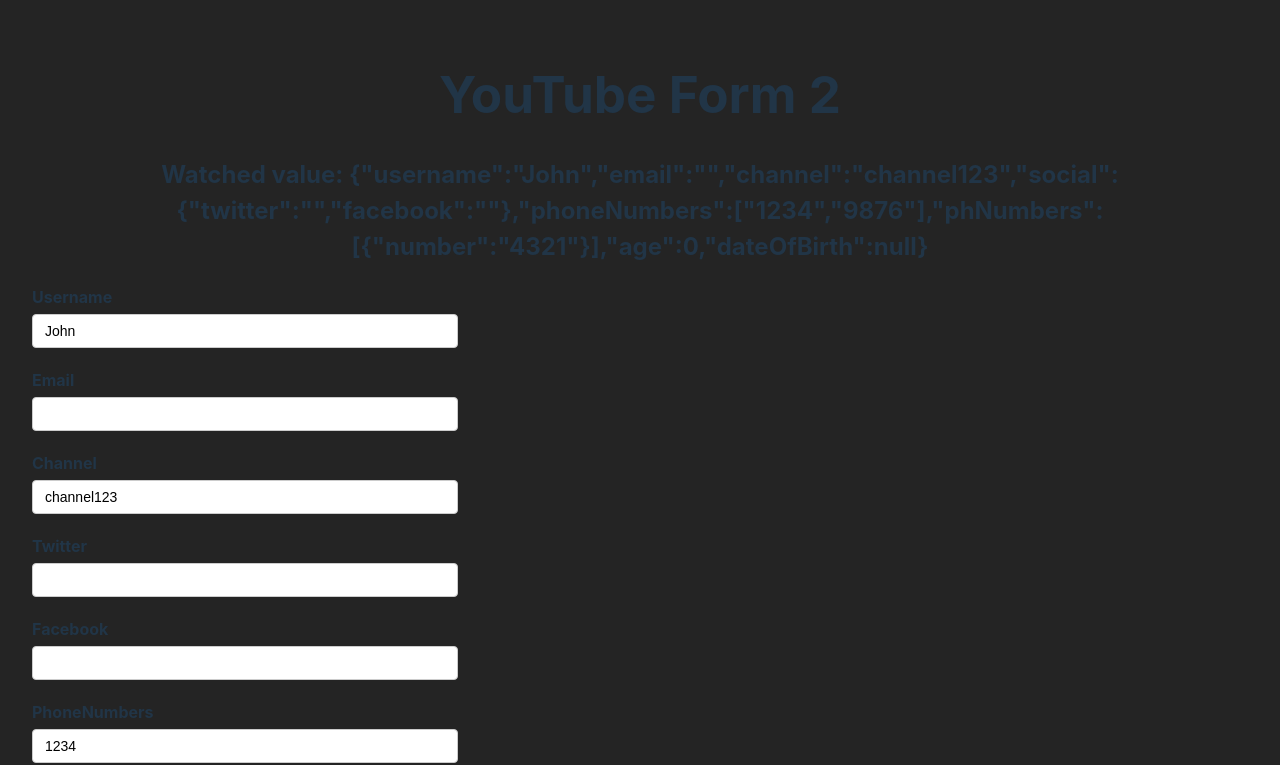
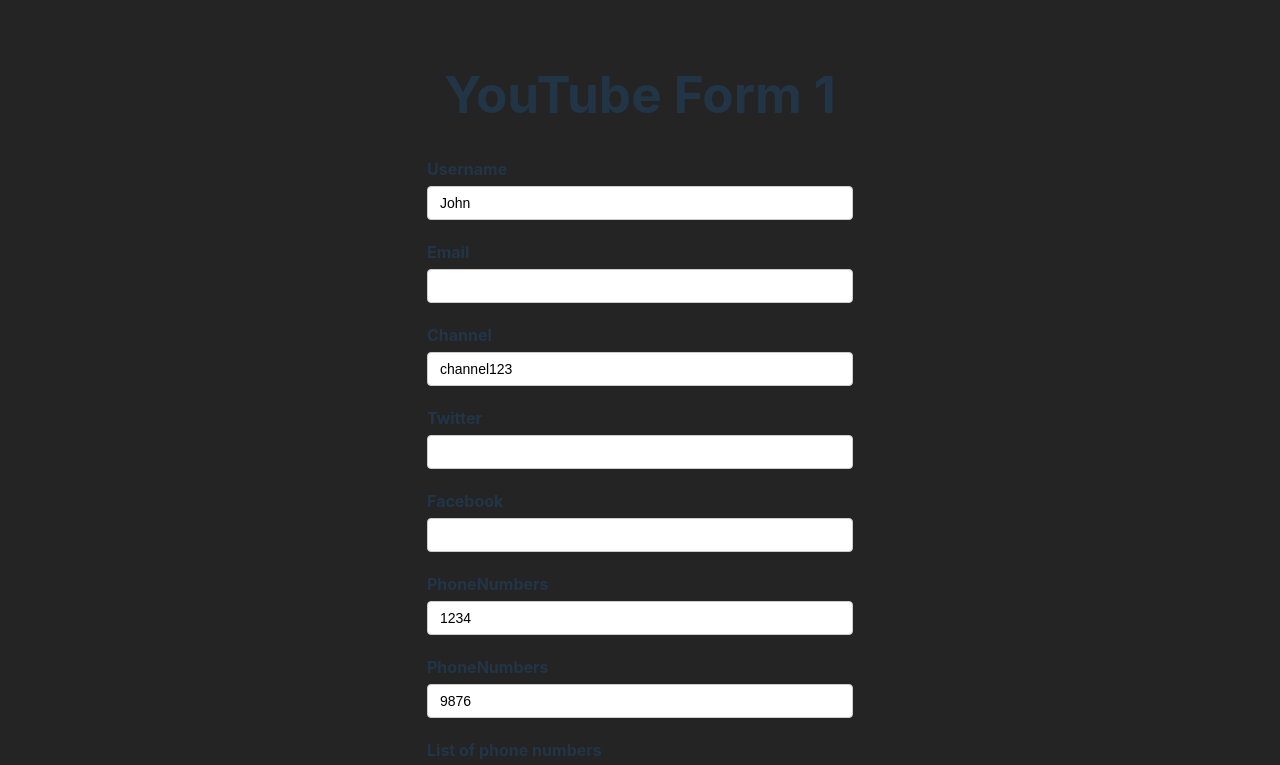
Before and after one commit to Gapotchenko-Yakov/react-hook-form-tutorials, a React (Vite) app in the folder rhf-demo/: page / in a window 1280 px wide. Shown: the top 765 px of the page. Built offline with nearby package versions, Linux system fonts and the light colour scheme.

Commit message:
watch callback

```diff
--- a/rhf-demo/src/components/YouTubeForm.tsx
+++ b/rhf-demo/src/components/YouTubeForm.tsx
@@ -1,5 +1,6 @@
 import { useForm, useFieldArray } from "react-hook-form";
 import { DevTool } from "@hookform/devtools";
+import { useEffect } from "react";
 
 let renderCount = 0;
 
@@ -47,14 +48,21 @@
     console.log(data);
   };
 
-  const watchUsername = watch("username");
-  const watchForm = watch();
+  useEffect(() => {
+    const subscription = watch((value) => {
+      console.log(value);
+    });
+
+    return () => subscription.unsubscribe();
+  }, [watch]);
+
+  // const watchForm = watch();
 
   renderCount++;
   return (
     <div>
       <h1>YouTube Form {renderCount / 2}</h1>
-      <h2>Watched value: {JSON.stringify(watchForm)}</h2>
+      {/* <h2>Watched value: {JSON.stringify(watchForm)}</h2> */}
 
       <form onSubmit={handleSubmit(onSubmit)} noValidate>
         <div className="form-control">
```
